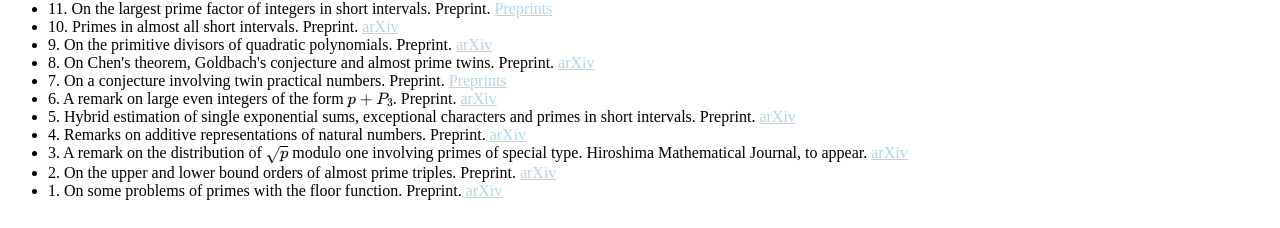
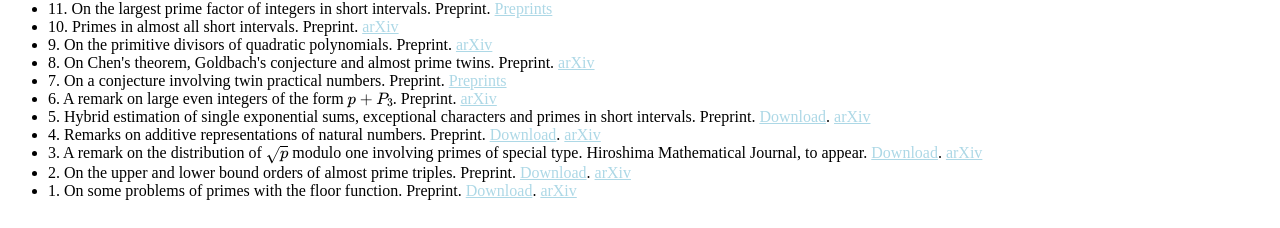
Before and after one commit to CareyRunboLi/CareyRunboLi.github.io, a Jekyll site: the page built from index.md, in a window 1280 px wide. Shown: the part 2050-2278 px from the top of the page. Built offline with Jekyll 4.4.1, drawn with Linux system fonts in a browser that asks for light colours; some web fonts are replaced; formulas are drawn with MathJax 3; a style sheet for code colours, icons or effects is not loaded; our own code applies the rules of GitHub Pages for plain Markdown files.

Commit message:
Update preprints.md

```diff
--- a/_includes/preprints.md
+++ b/_includes/preprints.md
@@ -26,9 +26,9 @@
   <li>8. On Chen's theorem, Goldbach's conjecture and almost prime twins. Preprint. <a href="https://arxiv.org/abs/2405.05727v3"><span>arXiv</span></a></li>
   <li>7. On a conjecture involving twin practical numbers. Preprint. <a href="https://www.preprints.org/manuscript/202504.1211/v1"><span>Preprints</span></a></li>
   <li>6. A remark on large even integers of the form $p + P_3$. Preprint. <a href="https://arxiv.org/abs/2403.09691v1"><span>arXiv</span></a></li>
-  <li>5. Hybrid estimation of single exponential sums, exceptional characters and primes in short intervals. Preprint. <a href="https://arxiv.org/abs/2401.11139v3"><span>arXiv</span></a></li>
-  <li>4. Remarks on additive representations of natural numbers. Preprint. <a href="https://arxiv.org/abs/2309.03218v6"><span>arXiv</span></a></li>
-  <li>3. A remark on the distribution of $\sqrt{p}$ modulo one involving primes of special type. Hiroshima Mathematical Journal, to appear. <a href="https://arxiv.org/abs/2401.01351v1"><span>arXiv</span></a></li>
-  <li>2. On the upper and lower bound orders of almost prime triples. Preprint. <a href="https://arxiv.org/abs/2401.01348v1"><span>arXiv</span></a></li>
-  <li>1. On some problems of primes with the floor function. Preprint. <a href="https://arxiv.org/abs/2308.16301v1"><span>arXiv</span></a></li>
+  <li>5. Hybrid estimation of single exponential sums, exceptional characters and primes in short intervals. Preprint. <a href="http://runbolicarey.com/assets/downloads/Hybrid_estimation_of_exponential_sums__exceptional_characters_and_primes_in_short_intervals.pdf"><span>Download</span></a>. <a href="https://arxiv.org/abs/2401.11139v3"><span>arXiv</span></a></li>
+  <li>4. Remarks on additive representations of natural numbers. Preprint. <a href="http://runbolicarey.com/assets/downloads/Remarks_on_additive_representations_of_natural_numbers__0_9409___8pt_.pdf"><span>Download</span></a>. <a href="https://arxiv.org/abs/2309.03218v6"><span>arXiv</span></a></li>
+  <li>3. A remark on the distribution of $\sqrt{p}$ modulo one involving primes of special type. Hiroshima Mathematical Journal, to appear. <a href="http://runbolicarey.com/assets/downloads/A_remark_on_the_distribution_of__p_modulo_one_involving_primes_of_special_type.pdf"><span>Download</span></a>. <a href="https://arxiv.org/abs/2401.01351v1"><span>arXiv</span></a></li>
+  <li>2. On the upper and lower bound orders of almost prime triples. Preprint. <a href="http://runbolicarey.com/assets/downloads/On_the_upper_and_lower_bound_orders_of_almost_prime_triples.pdf"><span>Download</span></a>. <a href="https://arxiv.org/abs/2401.01348v1"><span>arXiv</span></a></li>
+  <li>1. On some problems of primes with the floor function. Preprint. <a href="http://runbolicarey.com/assets/downloads/On_some_problems_of_primes_involving_the_floor_function.pdf"><span>Download</span></a>. <a href="https://arxiv.org/abs/2308.16301v1"><span>arXiv</span></a></li>
 </ul>
```
